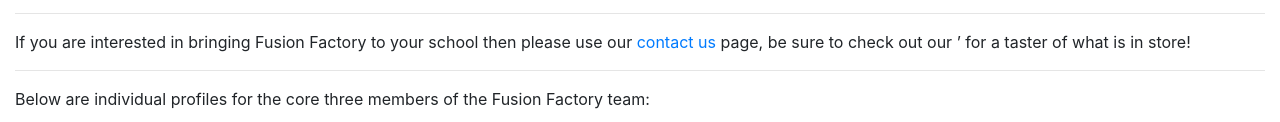
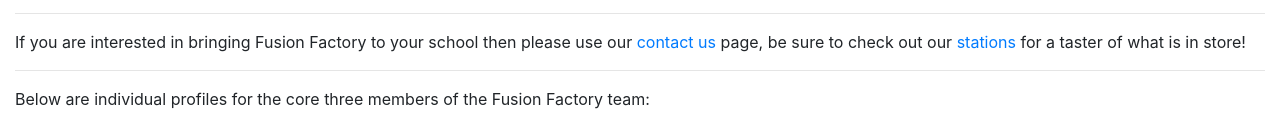
Before and after one commit to fusionfactory/fusionfactory.github.com, a plain HTML site: page about.html in a window 1280 px wide. Shown: the part 601-723 px from the top of the page. Drawn offline with nearby package versions, Linux system fonts and the light colour scheme.

Commit message:
fixing links on about.html

```diff
--- a/about.html
+++ b/about.html
@@ -88,7 +88,7 @@
 </p>
 <hr/>
 <p>
-	If you are interested in bringing Fusion Factory to your school then please use our <a href="contact.html">contact us</a> page, be sure to check out our <a href="stations.html"></a>’ for a taster of what is in store!</p><hr/>
+	If you are interested in bringing Fusion Factory to your school then please use our <a href="contact.html">contact us</a> page, be sure to check out our <a href="stations.html">stations</a> for a taster of what is in store!</p><hr/>
 	<p>Below are individual profiles for the core three members of the Fusion Factory team:</p>
         </div>
 
```
